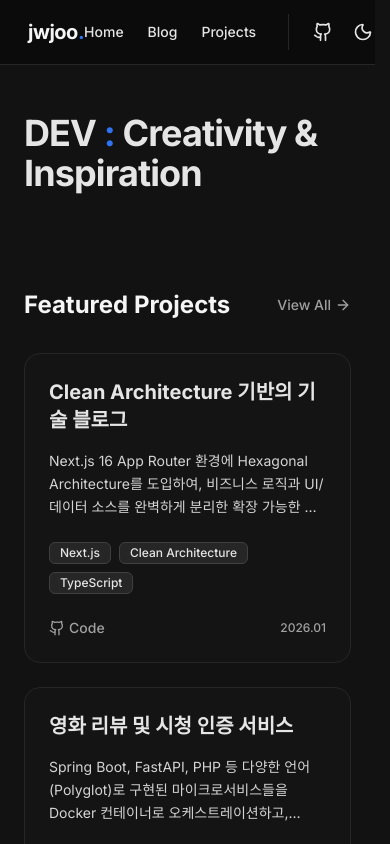
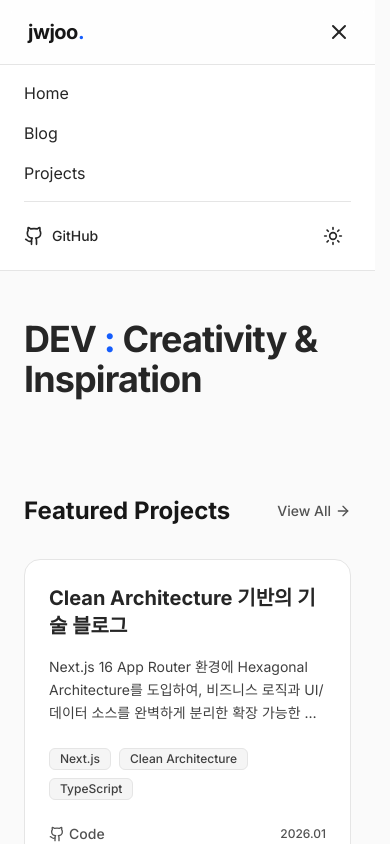
Before and after one commit to JooJeongwon/my_homepage, a Next.js app: page / in a window 390 px wide. Both pictures are taken after a click on the button "Toggle menu". Shown: the top 844 px of the page. Built offline with nearby package versions, Linux system fonts and the light colour scheme.

Commit message:
feat: Implement responsive mobile navigation and add touch support with expand/collapse functionality to the Table of Contents.

```diff
--- a/src/components/layout/Header.tsx
+++ b/src/components/layout/Header.tsx
@@ -2,7 +2,8 @@
 
 import Link from 'next/link';
 import { usePathname } from 'next/navigation';
-import { Github } from 'lucide-react';
+import { Github, Menu, X } from 'lucide-react';
+import React from 'react';
 import { ThemeToggle } from '@/components/ui/ThemeToggle';
 
 
@@ -31,8 +32,12 @@ function NavLink({ href, children }: { href: string; children: React.ReactNode }
 
 export default function Header() {
     const pathname = usePathname();
+    const [isMenuOpen, setIsMenuOpen] = React.useState(false);
 
-
+    // 페이지 이동 시 메뉴 닫기
+    React.useEffect(() => {
+        setIsMenuOpen(false);
+    }, [pathname]);
 
     return (
         <header className="sticky top-0 z-50 w-full border-b border-neutral-200 dark:border-neutral-800 bg-white/80 dark:bg-neutral-950/80 backdrop-blur-sm">
@@ -52,8 +57,8 @@ export default function Header() {
                     jwjoo<span className="text-blue-600 dark:text-blue-550 transition-colors group-hover:text-neutral-900 dark:group-hover:text-white">.</span>
                 </Link>
 
-                {/* 네비게이션 메뉴 */}
-                <nav className="flex items-center gap-6 text-sm font-medium">
+                {/* 데스크탑 네비게이션 메뉴 */}
+                <nav className="hidden sm:flex items-center gap-6 text-sm font-medium">
                     <NavLink href="/">Home</NavLink>
                     <NavLink href="/blog">Blog</NavLink>
                     <NavLink href="/projects">Projects</NavLink>
@@ -74,7 +79,44 @@ export default function Header() {
                         <ThemeToggle />
                     </div>
                 </nav>
+
+                {/* 모바일 메뉴 버튼 */}
+                <button
+                    className="sm:hidden p-2 -mr-2 text-neutral-800 dark:text-neutral-200"
+                    onClick={() => setIsMenuOpen(!isMenuOpen)}
+                    aria-label="Toggle menu"
+                >
+                    {isMenuOpen ? (
+                        <X className="w-6 h-6" />
+                    ) : (
+                        <Menu className="w-6 h-6" />
+                    )}
+                </button>
             </div>
+
+            {/* 모바일 메뉴 드롭다운 */}
+            {isMenuOpen && (
+                <div className="sm:hidden border-t border-neutral-200 dark:border-neutral-800 bg-white dark:bg-neutral-950 px-6 py-4 animate-in slide-in-from-top-2 fade-in-20">
+                    <nav className="flex flex-col space-y-4">
+                        <NavLink href="/">Home</NavLink>
+                        <NavLink href="/blog">Blog</NavLink>
+                        <NavLink href="/projects">Projects</NavLink>
+
+                        <div className="flex items-center justify-between pt-4 border-t border-neutral-200 dark:border-neutral-800">
+                            <a
+                                href="https://github.com/JooJeongwon"
+                                target="_blank"
+                                rel="noreferrer"
+                                className="flex items-center gap-2 text-sm font-medium text-neutral-800 dark:text-neutral-200 hover:text-blue-600 dark:hover:text-blue-550"
+                            >
+                                <Github className="w-5 h-5" />
+                                <span>GitHub</span>
+                            </a>
+                            <ThemeToggle />
+                        </div>
+                    </nav>
+                </div>
+            )}
         </header>
     );
 }
--- a/src/components/toc/TableOfContents.tsx
+++ b/src/components/toc/TableOfContents.tsx
@@ -1,6 +1,6 @@
 "use client";
 
-import { useEffect, useState } from "react";
+import { useEffect, useState, useRef } from "react";
 import { Heading } from "@/lib/toc";
 import { cn } from "@/lib/utils";
 
@@ -10,6 +10,9 @@ interface TableOfContentsProps {
 
 export function TableOfContents({ headings }: TableOfContentsProps) {
     const [activeId, setActiveId] = useState<string>("");
+    const [expanded, setExpanded] = useState(false);
+    const [isTouch, setIsTouch] = useState(false);
+    const navRef = useRef<HTMLElement>(null);
 
     useEffect(() => {
         const observer = new IntersectionObserver(
@@ -31,8 +34,32 @@ export function TableOfContents({ headings }: TableOfContentsProps) {
         return () => observer.disconnect();
     }, [headings]);
 
+    // 외부 클릭 감지하여 닫기 (터치 디바이스용)
+    useEffect(() => {
+        function handleClickOutside(event: MouseEvent) {
+            if (navRef.current && !navRef.current.contains(event.target as Node)) {
+                if (expanded) {
+                    setExpanded(false);
+                }
+            }
+        }
+
+        // 터치 환경에서도 mousedown/touchstart 등 이벤트는 발생하므로 mousedown으로 통합 처리
+        document.addEventListener("mousedown", handleClickOutside);
+        return () => {
+            document.removeEventListener("mousedown", handleClickOutside);
+        };
+    }, [expanded]);
+
     const handleClick = (e: React.MouseEvent<HTMLAnchorElement>, id: string) => {
         e.preventDefault();
+
+        // 터치 디바이스일 때: 펼쳐져 있지 않으면 펼치기만 함
+        if (isTouch && !expanded) {
+            setExpanded(true);
+            return;
+        }
+
         const element = document.getElementById(id);
         if (element) {
             const yOffset = -100;
@@ -40,6 +67,11 @@ export function TableOfContents({ headings }: TableOfContentsProps) {
             window.scrollTo({ behavior: "smooth", top: y });
             history.pushState(null, "", `#${id}`);
             setActiveId(id);
+
+            // 터치 디바이스일 때: 이동 후 자동으로 닫기
+            if (isTouch) {
+                setExpanded(false);
+            }
         }
     };
 
@@ -50,15 +82,19 @@ export function TableOfContents({ headings }: TableOfContentsProps) {
 
     return (
         <nav
+            ref={navRef}
             className="fixed right-8 top-40 z-50 hidden sm:flex flex-col items-end group"
             aria-label="Table of contents"
+            onTouchStart={() => setIsTouch(true)}
         >
             <div className="relative flex flex-col items-end">
                 {/* 배경 레이어 */}
                 <div
                     className={cn(
                         "absolute inset-0 rounded-lg pointer-events-none transition-opacity duration-300 ease-in-out",
-                        "opacity-0 group-hover:opacity-100",
+                        "opacity-0",
+                        !isTouch && "group-hover:opacity-100",
+                        expanded && "opacity-100",
                         "bg-neutral-50 dark:bg-[#121212]",
                         "border border-neutral-200 dark:border-neutral-800",
                         "shadow-xl"
@@ -70,9 +106,12 @@ export function TableOfContents({ headings }: TableOfContentsProps) {
                     className={cn(
                         "relative z-10 flex flex-col transition-all duration-300 ease-in-out",
                         "items-end gap-0.5 w-max",
-                        "group-hover:items-stretch group-hover:gap-1 group-hover:w-56",
-                        "group-hover:p-4",
-                        "group-hover:max-h-[60vh] group-hover:overflow-y-auto"
+                        !isTouch && "group-hover:items-stretch group-hover:gap-1 group-hover:w-56",
+                        !isTouch && "group-hover:p-4",
+                        !isTouch && "group-hover:max-h-[60vh] group-hover:overflow-y-auto group-hover:overscroll-y-contain",
+                        expanded && "items-stretch gap-1 w-56",
+                        expanded && "p-4",
+                        expanded && "max-h-[60vh] overflow-y-auto overscroll-y-contain"
                     )}
                 >
                     {headings.map((heading) => {
@@ -92,9 +131,13 @@ export function TableOfContents({ headings }: TableOfContentsProps) {
                                     href={`#${heading.id}`}
                                     onClick={(e) => handleClick(e, heading.id)}
                                     className={cn(
-                                        "flex items-center w-full justify-end group-hover:justify-start overflow-hidden",
+                                        "flex items-center w-full justify-end overflow-hidden",
                                         "transition-[height] duration-300",
-                                        "h-3 group-hover:h-auto group-hover:py-1"
+                                        !isTouch && "group-hover:justify-start",
+                                        !isTouch && "h-3 group-hover:h-auto group-hover:py-1",
+                                        expanded && "justify-start",
+                                        expanded && "h-auto py-1",
+                                        !expanded && !isTouch && "h-3" // 기본 상태 높이 명시
                                     )}
                                 >
                                     {/* 대시 View */}
@@ -103,7 +146,8 @@ export function TableOfContents({ headings }: TableOfContentsProps) {
                                             "block rounded-full shrink-0 transition-all duration-300",
                                             "h-0.5",
                                             dashWidth,
-                                            "group-hover:w-0 group-hover:opacity-0",
+                                            !isTouch && "group-hover:w-0 group-hover:opacity-0",
+                                            expanded && "w-0 opacity-0",
                                             isActive
                                                 ? "bg-neutral-800 dark:bg-neutral-200"
                                                 : "bg-neutral-300 dark:bg-neutral-600"
@@ -115,14 +159,13 @@ export function TableOfContents({ headings }: TableOfContentsProps) {
                                         className={cn(
                                             "block text-left text-sm transition-all duration-300",
                                             "w-0 opacity-0 p-0",
-                                            "group-hover:w-full group-hover:opacity-100"
+                                            !isTouch && "group-hover:w-full group-hover:opacity-100",
+                                            expanded && "w-full opacity-100"
                                         )}
                                     >
                                         <span
                                             className={cn(
                                                 "block w-44 whitespace-normal line-clamp-2 break-words",
-                                                // [수정] font-bold 제거 및 font-medium으로 통일
-                                                // 이제 활성/비활성 모두 글자 두께가 같으므로 줄바꿈이 변하지 않습니다.
                                                 "font-medium",
                                                 indentClass,
                                                 isActive
```
